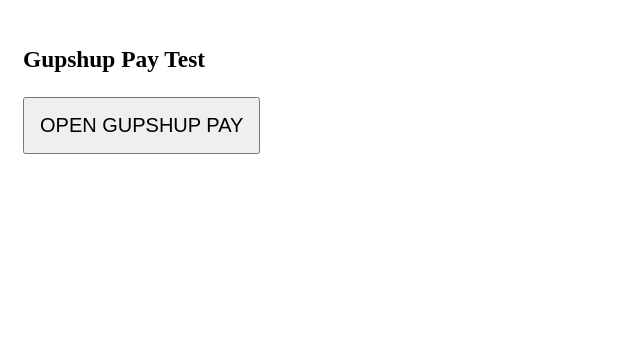
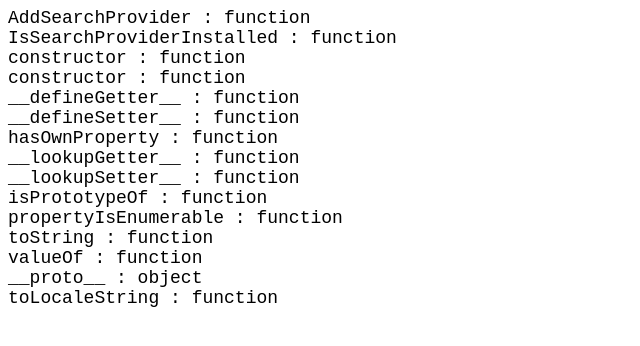
Before and after one commit to quntumcraft-solution/cloud-phone-pdf-viewer, a plain HTML site: page index.html in a window 1280 px wide. Shown: the whole page, without its empty margins (0-640 px from the left). Drawn offline with Linux system fonts and the light colour scheme.

Commit message:
Update index.html

```diff
--- a/index.html
+++ b/index.html
@@ -1,29 +1,19 @@
-<!DOCTYPE html>
-<html>
-<body style="background:#fff;color:#000;font-size:20px;padding:15px;">
-
-<h3>Gupshup Pay Test</h3>
-
-<button onclick="test()" style="font-size:20px;padding:15px;">
-OPEN GUPSHUP PAY
-</button>
-
-<div id="result" style="font-size:20px;margin-top:20px;word-wrap:break-word;"></div>
+<pre id="out" style="font-size:18px;white-space:pre-wrap;"></pre>
 
 <script>
-function test() {
-  let r = document.getElementById("result");
+let e = window.external;
+let p = e;
 
-  try {
-    let x = window.external.openURL("gupshup://");
-    r.innerHTML = "Result: " + String(x);
-  } catch(e) {
-    r.innerHTML =
-      "ERROR:<br>" + e.name +
-      "<br>" + e.message;
-  }
+let result = "";
+
+while (p) {
+  Object.getOwnPropertyNames(p).forEach(k => {
+    try {
+      result += k + " : " + typeof e[k] + "\n";
+    } catch(err) {}
+  });
+  p = Object.getPrototypeOf(p);
 }
+
+document.getElementById("out").textContent = result;
 </script>
-
-</body>
-</html>
```
